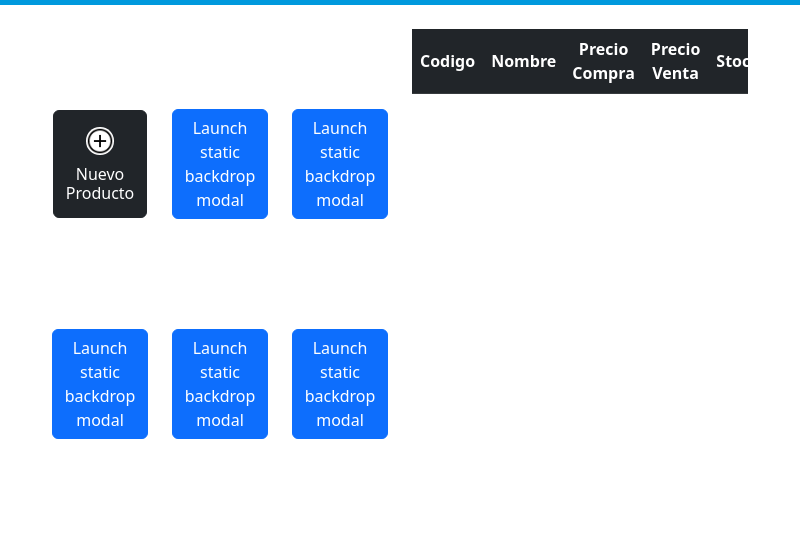
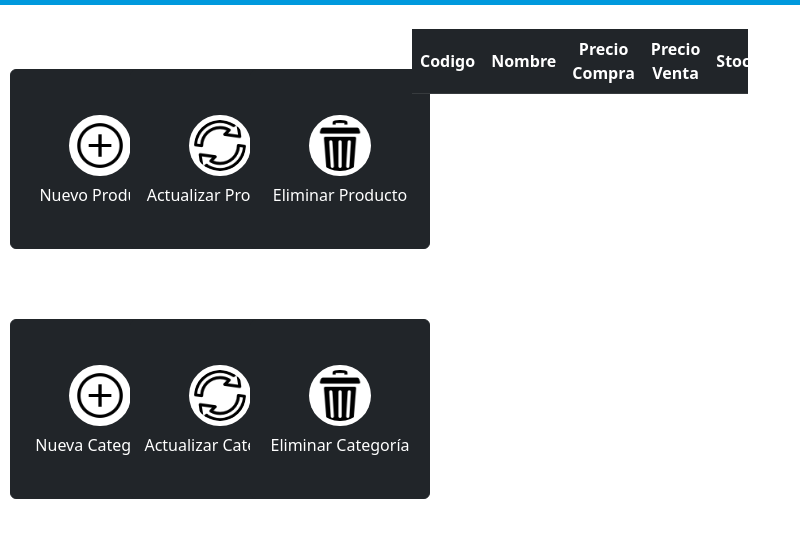
Before and after one commit to ThankedDeer/punto_de_venta_laTiendita, an Electron app: page pages/inventario.html in a window 800 px wide. Shown: the part 51-588 px from the top of the page. Drawn offline with nearby package versions, Linux system fonts and the light colour scheme; some packages are replaced by stand-ins of ours; no server answers; a script that the page names is missing.

Commit message:
inventario

```diff
--- a/css/inventario.css
+++ b/css/inventario.css
@@ -15,7 +15,7 @@ text-align: center;
   display: grid;
   align-items: center;
   justify-content: center;
-  margin-top: 50px;
+  margin-top: 10px;
   padding: 30px;
 
 }
@@ -27,7 +27,11 @@ text-align: center;
   background-color: white;
   border-radius: 50%;
   margin:  10px 0px;
+  padding: 5px;
 }
 .botones{
   display: block;
+  width: 180px;
+  height: 180px;
+
 }
--- a/js/scrypt.js
+++ b/js/scrypt.js
@@ -2,7 +2,7 @@ let carrito = {};
 
 const items = document.getElementById("items");
 const fragment = document.createDocumentFragment();
-const templateCarrito = document.getElementById("templateProductos").content;
+const templateCarrito = document.getElementById("templateLista").content;
 
 items.addEventListener("click", (e) => {
   btnAccion(e);
--- a/pages/inventario.html
+++ b/pages/inventario.html
@@ -32,18 +32,18 @@
         <div class="row">
           <div class="col-4">
             <!-- Button trigger modal -->
-            <button type="button" class="btn btn-dark botones " data-bs-toggle="modal" data-bs-target="#staticBackdrop">
+            <button type="button" class="btn btn-dark botones " data-bs-toggle="modal" data-bs-target="#nuevoProducto">
               <img class="agregar" src="../public/icons/agregar.png" alt="">
              <h6>Nuevo Producto</h6>
             </button>
 
             <!-- Modal -->
-            <div class="modal fade" id="staticBackdrop" data-bs-backdrop="static" data-bs-keyboard="false" tabindex="-1"
+            <div class="modal fade" id="nuevoProducto" data-bs-backdrop="static" data-bs-keyboard="false" tabindex="-1"
               aria-labelledby="staticBackdropLabel" aria-hidden="true">
               <div class="modal-dialog">
                 <div class="modal-content">
                   <div class="modal-header">
-                    <h1 class="modal-title fs-5" id="staticBackdropLabel">Modal title</h1>
+                    <h1 class="modal-title fs-5" id="staticBackdropLabel">Nuevo Producto</h1>
                     <button type="button" class="btn-close" data-bs-dismiss="modal" aria-label="Close"></button>
                   </div>
                   <div class="modal-body">
@@ -59,17 +59,18 @@
           </div>
           <div class="col-4">
             <!-- Button trigger modal -->
-            <button type="button" class="btn btn-primary" data-bs-toggle="modal" data-bs-target="#staticBackdrop">
-              Launch static backdrop modal
+            <button type="button" class="btn btn-dark botones" data-bs-toggle="modal" data-bs-target="#actualizarProducto">
+              <img class="agregar" src="../public/icons/actualizarIcon.png" alt="">
+             <h6>Actualizar Producto</h6>
             </button>
 
             <!-- Modal -->
-            <div class="modal fade" id="staticBackdrop" data-bs-backdrop="static" data-bs-keyboard="false" tabindex="-1"
+            <div class="modal fade" id="actualizarProducto" data-bs-backdrop="static" data-bs-keyboard="false" tabindex="-1"
               aria-labelledby="staticBackdropLabel" aria-hidden="true">
               <div class="modal-dialog">
                 <div class="modal-content">
                   <div class="modal-header">
-                    <h1 class="modal-title fs-5" id="staticBackdropLabel">Modal title</h1>
+                    <h1 class="modal-title fs-5" id="staticBackdropLabel">Actualizar Producto</h1>
                     <button type="button" class="btn-close" data-bs-dismiss="modal" aria-label="Close"></button>
                   </div>
                   <div class="modal-body">
@@ -85,17 +86,18 @@
           </div>
           <div class="col-4">
             <!-- Button trigger modal -->
-            <button type="button" class="btn btn-primary" data-bs-toggle="modal" data-bs-target="#staticBackdrop">
-              Launch static backdrop modal
+            <button type="button" class="btn btn-dark botones" data-bs-toggle="modal" data-bs-target="#eliminarProducto">
+              <img class="agregar" src="../public/icons/eliminarIcon.png" alt="">
+              <h6>Eliminar Producto</h6>
             </button>
 
             <!-- Modal -->
-            <div class="modal fade" id="staticBackdrop" data-bs-backdrop="static" data-bs-keyboard="false" tabindex="-1"
+            <div class="modal fade" id="eliminarProducto" data-bs-backdrop="static" data-bs-keyboard="false" tabindex="-1"
               aria-labelledby="staticBackdropLabel" aria-hidden="true">
               <div class="modal-dialog">
                 <div class="modal-content">
                   <div class="modal-header">
-                    <h1 class="modal-title fs-5" id="staticBackdropLabel">Modal title</h1>
+                    <h1 class="modal-title fs-5" id="staticBackdropLabel">Eliminar Producto</h1>
                     <button type="button" class="btn-close" data-bs-dismiss="modal" aria-label="Close"></button>
                   </div>
                   <div class="modal-body">
@@ -113,17 +115,18 @@
         <div class="row">
           <div class="col-4">
             <!-- Button trigger modal -->
-            <button type="button" class="btn btn-primary" data-bs-toggle="modal" data-bs-target="#staticBackdrop">
-              Launch static backdrop modal
+            <button type="button" class="btn btn-dark botones" data-bs-toggle="modal" data-bs-target="#nuevaCategoria">
+              <img class="agregar" src="../public/icons/agregar.png" alt="">
+              <h6>Nueva Categoríal</h6>
             </button>
 
             <!-- Modal -->
-            <div class="modal fade" id="staticBackdrop" data-bs-backdrop="static" data-bs-keyboard="false" tabindex="-1"
+            <div class="modal fade" id="nuevaCategoria" data-bs-backdrop="static" data-bs-keyboard="false" tabindex="-1"
               aria-labelledby="staticBackdropLabel" aria-hidden="true">
               <div class="modal-dialog">
                 <div class="modal-content">
                   <div class="modal-header">
-                    <h1 class="modal-title fs-5" id="staticBackdropLabel">Modal title</h1>
+                    <h1 class="modal-title fs-5" id="staticBackdropLabel">Nueva Categoría</h1>
                     <button type="button" class="btn-close" data-bs-dismiss="modal" aria-label="Close"></button>
                   </div>
                   <div class="modal-body">
@@ -139,17 +142,18 @@
           </div>
           <div class="col-4">
             <!-- Button trigger modal -->
-            <button type="button" class="btn btn-primary" data-bs-toggle="modal" data-bs-target="#staticBackdrop">
-              Launch static backdrop modal
+            <button type="button" class="btn btn-dark botones" data-bs-toggle="modal" data-bs-target="#actualizarCategoria">
+              <img class="agregar" src="../public/icons/actualizarIcon.png" alt="">
+              <h6>Actualizar Categoría</h6>
             </button>
 
             <!-- Modal -->
-            <div class="modal fade" id="staticBackdrop" data-bs-backdrop="static" data-bs-keyboard="false" tabindex="-1"
+            <div class="modal fade" id="actualizarCategoria" data-bs-backdrop="static" data-bs-keyboard="false" tabindex="-1"
               aria-labelledby="staticBackdropLabel" aria-hidden="true">
               <div class="modal-dialog">
                 <div class="modal-content">
                   <div class="modal-header">
-                    <h1 class="modal-title fs-5" id="staticBackdropLabel">Modal title</h1>
+                    <h1 class="modal-title fs-5" id="staticBackdropLabel">Actualizar Categoría</h1>
                     <button type="button" class="btn-close" data-bs-dismiss="modal" aria-label="Close"></button>
                   </div>
                   <div class="modal-body">
@@ -165,17 +169,18 @@
           </div>
           <div class="col-4">
             <!-- Button trigger modal -->
-            <button type="button" class="btn btn-primary" data-bs-toggle="modal" data-bs-target="#staticBackdrop">
-              Launch static backdrop modal
+            <button type="button" class="btn btn-dark botones" data-bs-toggle="modal" data-bs-target="#eliminarCategoría">
+              <img class="agregar" src="../public/icons/eliminarIcon.png" alt="">
+              <h6>Eliminar Categoría</h6>
             </button>
 
             <!-- Modal -->
-            <div class="modal fade" id="staticBackdrop" data-bs-backdrop="static" data-bs-keyboard="false" tabindex="-1"
+            <div class="modal fade" id="eliminarCategoría" data-bs-backdrop="static" data-bs-keyboard="false" tabindex="-1"
               aria-labelledby="staticBackdropLabel" aria-hidden="true">
               <div class="modal-dialog">
                 <div class="modal-content">
                   <div class="modal-header">
-                    <h1 class="modal-title fs-5" id="staticBackdropLabel">Modal title</h1>
+                    <h1 class="modal-title fs-5" id="staticBackdropLabel">Eliminar Categoría</h1>
                     <button type="button" class="btn-close" data-bs-dismiss="modal" aria-label="Close"></button>
                   </div>
                   <div class="modal-body">
```
Also changed, not shown: public/icons/actualizarIcon.png (added), public/icons/eliminarIcon.png (added).
